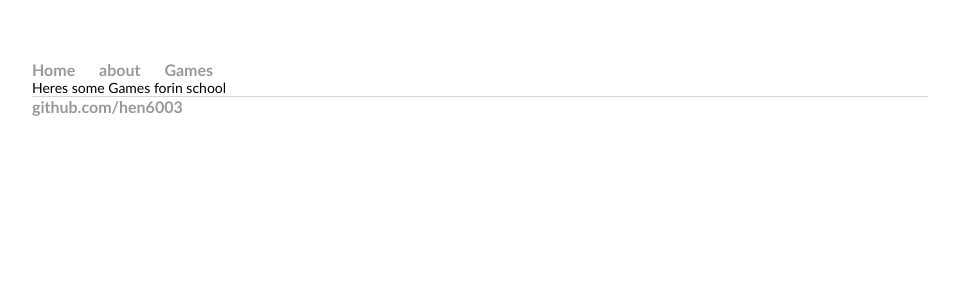
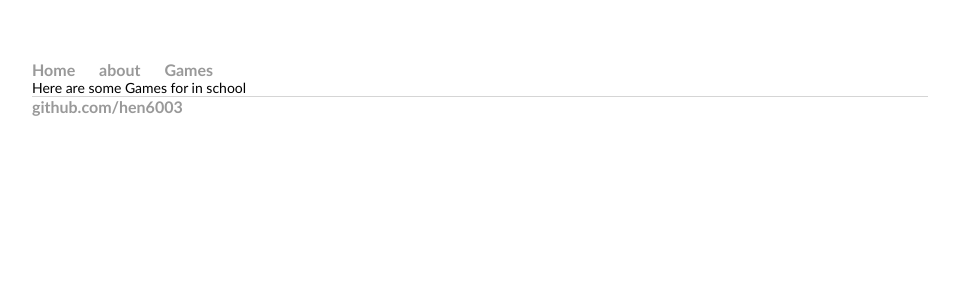
Before and after one commit to hen6003/hen6003.github.io, a Jekyll site: the page built from about/index.html, in a window 1280 px wide. Shown: the top 300 px of the page, without its empty margins (160-1119 px from the left). Built offline with Jekyll 4.4.1, drawn with Linux system fonts in a browser that asks for light colours.

Commit message:
Update index.html

```diff
--- a/about/index.html
+++ b/about/index.html
@@ -3,5 +3,5 @@ layout: default
 title: Games for in school
 ---
 <div class="blurb">
-Heres some Games forin school
+Here are some Games for in school
 </div>
```
